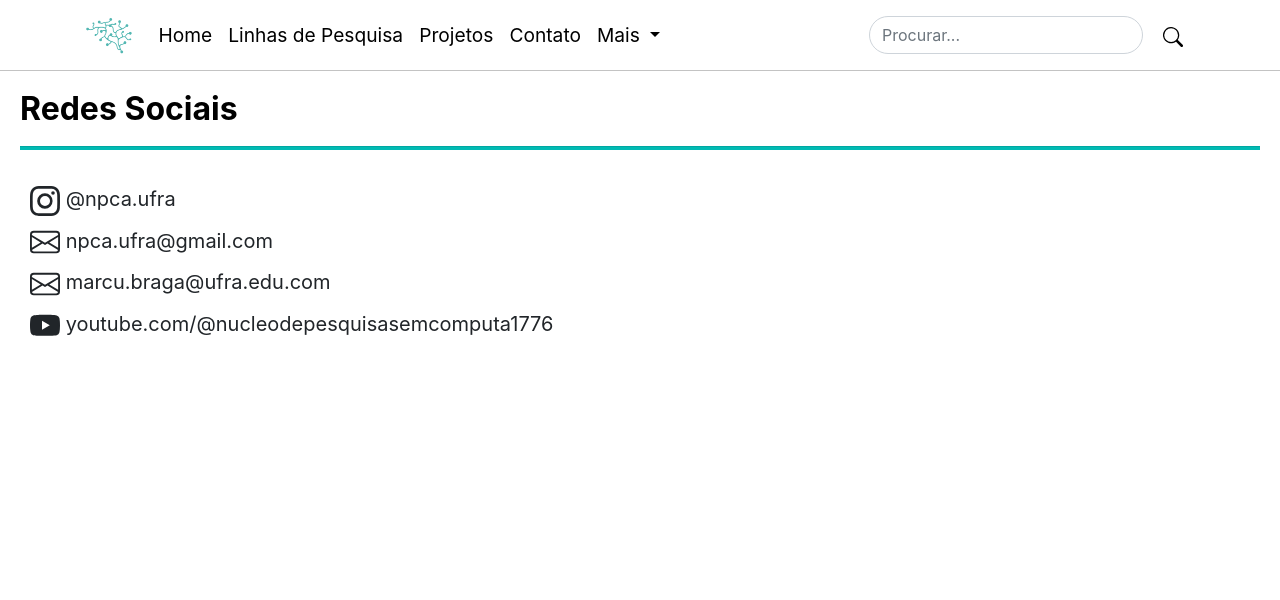
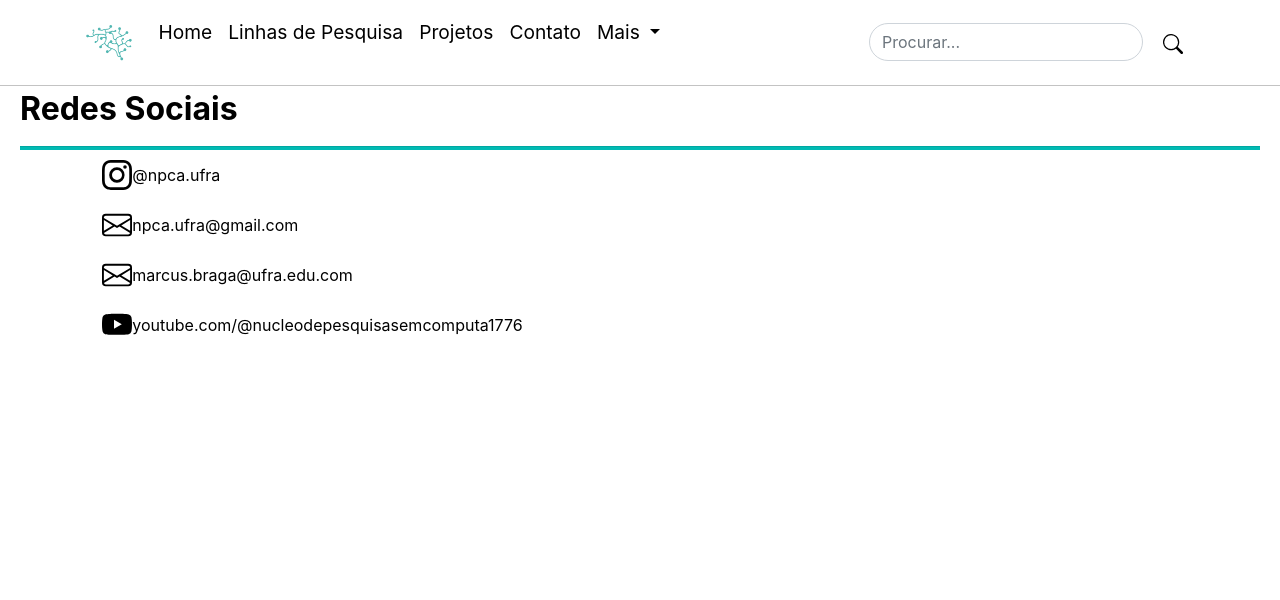
Before and after one commit to saraivanap/npca, a Django app: page /contato/ in a window 1280 px wide. Shown: the top 600 px of the page. Run offline with Django 5.2, Linux system fonts and the light colour scheme; some libraries are stand-ins or nearby versions.

Commit message:
alt contato

```diff
--- a/core/static/css/contato.css
+++ b/core/static/css/contato.css
@@ -1,11 +1,24 @@
-/* estilização para o container flexível */
-.d-flex {
-    flex-direction: column; /* organiza os itens em uma coluna */
-    align-items: flex-start; /* alinha os itens à esquerda */
-    margin-left: 30px;
+/* lista ul */
+ul {
+    list-style: none; /* remove os marcadores da lista */
+    padding: 0; /* remove o preenchimento */
 }
 
-/* estilo opcional para os itens */
-.d-flex > div {
-    margin-bottom: 10px; /* Espaçamento entre os itens */
+/* lista (li) */
+li {
+    margin-bottom: 20px; /* espaçamento inferior para cada item de lista */
 }
+
+/* links dentro dos itens de lista */
+li a {
+    color: #000; /* cor padrão dos links */
+    text-decoration: none; /* remove sublinhado */
+    display: flex; /* exibe os links como elementos flexíveis */
+    align-items: center; /* alinha os ícones e o texto centralizados verticalmente */
+    transition: color 0.3s; /* rransição suave para a cor dos links */
+}
+
+/* Estilo de hover para os links dentro dos itens de lista */
+li a:hover {
+    color: #c3c3c3; /* Cor dos links ao passar o mouse */
+}
--- a/core/templates/contato.html
+++ b/core/templates/contato.html
@@ -81,35 +81,28 @@
     <!-- título com separador -->
     <h2 class="content-title">Redes Sociais</h2>
     <hr>
-    <div class="row mt-4">
-        <div class="col">
-            <!-- container flexível para o texto -->
-            <div class="d-flex justify-content-between" style="font-size: 20px">
-                <!-- perfis -->
-                <div class="mr-3">
+
+    <div class="row">
+        <div class="col-6 d-flex justify-content-center">
+            <div style="text-align: left;">
+                <ul>
+                    <li><a href="https://www.instagram.com/npca.ufra/">
                             <svg xmlns="http://www.w3.org/2000/svg" width="30" height="30" fill="currentColor" class="bi bi-instagram" viewBox="0 0 16 16">
                             <path d="M8 0C5.829 0 5.556.01 4.703.048 3.85.088 3.269.222 2.76.42a3.9 3.9 0 0 0-1.417.923A3.9 3.9 0 0 0 .42 2.76C.222 3.268.087 3.85.048 4.7.01 5.555 0 5.827 0 8.001c0 2.172.01 2.444.048 3.297.04.852.174 1.433.372 1.942.205.526.478.972.923 1.417.444.445.89.719 1.416.923.51.198 1.09.333 1.942.372C5.555 15.99 5.827 16 8 16s2.444-.01 3.298-.048c.851-.04 1.434-.174 1.943-.372a3.9 3.9 0 0 0 1.416-.923c.445-.445.718-.891.923-1.417.197-.509.332-1.09.372-1.942C15.99 10.445 16 10.173 16 8s-.01-2.445-.048-3.299c-.04-.851-.175-1.433-.372-1.941a3.9 3.9 0 0 0-.923-1.417A3.9 3.9 0 0 0 13.24.42c-.51-.198-1.092-.333-1.943-.372C10.443.01 10.172 0 7.998 0zm-.717 1.442h.718c2.136 0 2.389.007 3.232.046.78.035 1.204.166 1.486.275.373.145.64.319.92.599s.453.546.598.92c.11.281.24.705.275 1.485.039.843.047 1.096.047 3.231s-.008 2.389-.047 3.232c-.035.78-.166 1.203-.275 1.485a2.5 2.5 0 0 1-.599.919c-.28.28-.546.453-.92.598-.28.11-.704.24-1.485.276-.843.038-1.096.047-3.232.047s-2.39-.009-3.233-.047c-.78-.036-1.203-.166-1.485-.276a2.5 2.5 0 0 1-.92-.598 2.5 2.5 0 0 1-.6-.92c-.109-.281-.24-.705-.275-1.485-.038-.843-.046-1.096-.046-3.233s.008-2.388.046-3.231c.036-.78.166-1.204.276-1.486.145-.373.319-.64.599-.92s.546-.453.92-.598c.282-.11.705-.24 1.485-.276.738-.034 1.024-.044 2.515-.045zm4.988 1.328a.96.96 0 1 0 0 1.92.96.96 0 0 0 0-1.92m-4.27 1.122a4.109 4.109 0 1 0 0 8.217 4.109 4.109 0 0 0 0-8.217m0 1.441a2.667 2.667 0 1 1 0 5.334 2.667 2.667 0 0 1 0-5.334"/>
-                  </svg>
-                  <span class="icon-text">@npca.ufra</span>
-              </div>
-              <div class="mr-3">
+                          </svg>    @npca.ufra</a></li>
+                    <li><a href="/">
                         <svg xmlns="http://www.w3.org/2000/svg" width="30" height="30" fill="currentColor" class="bi bi-envelope" viewBox="0 0 16 16">
                             <path d="M0 4a2 2 0 0 1 2-2h12a2 2 0 0 1 2 2v8a2 2 0 0 1-2 2H2a2 2 0 0 1-2-2zm2-1a1 1 0 0 0-1 1v.217l7 4.2 7-4.2V4a1 1 0 0 0-1-1zm13 2.383-4.708 2.825L15 11.105zm-.034 6.876-5.64-3.471L8 9.583l-1.326-.795-5.64 3.47A1 1 0 0 0 2 13h12a1 1 0 0 0 .966-.741M1 11.105l4.708-2.897L1 5.383z"/>
-                  </svg>
-                  <span class="icon-text">npca.ufra@gmail.com</span>
-              </div>
-              <div class="mr-3">
+                          </svg>    npca.ufra@gmail.com</a></li>
+                          <li><a href="/">
                             <svg xmlns="http://www.w3.org/2000/svg" width="30" height="30" fill="currentColor" class="bi bi-envelope" viewBox="0 0 16 16">
                                 <path d="M0 4a2 2 0 0 1 2-2h12a2 2 0 0 1 2 2v8a2 2 0 0 1-2 2H2a2 2 0 0 1-2-2zm2-1a1 1 0 0 0-1 1v.217l7 4.2 7-4.2V4a1 1 0 0 0-1-1zm13 2.383-4.708 2.825L15 11.105zm-.034 6.876-5.64-3.471L8 9.583l-1.326-.795-5.64 3.47A1 1 0 0 0 2 13h12a1 1 0 0 0 .966-.741M1 11.105l4.708-2.897L1 5.383z"/>
-                </svg>
-                <span class="icon-text">marcu.braga@ufra.edu.com</span>
-            </div>
-              <div>
+                              </svg>    marcus.braga@ufra.edu.com</a></li>
+                    <li><a href="https://www.youtube.com/@nucleodepesquisasemcomputa1776">
                         <svg xmlns="http://www.w3.org/2000/svg" width="30" height="30" fill="currentColor" class="bi bi-youtube" viewBox="0 0 16 16">
                             <path d="M8.051 1.999h.089c.822.003 4.987.033 6.11.335a2.01 2.01 0 0 1 1.415 1.42c.101.38.172.883.22 1.402l.01.104.022.26.008.104c.065.914.073 1.77.074 1.957v.075c-.001.194-.01 1.108-.082 2.06l-.008.105-.009.104c-.05.572-.124 1.14-.235 1.558a2.01 2.01 0 0 1-1.415 1.42c-1.16.312-5.569.334-6.18.335h-.142c-.309 0-1.587-.006-2.927-.052l-.17-.006-.087-.004-.171-.007-.171-.007c-1.11-.049-2.167-.128-2.654-.26a2.01 2.01 0 0 1-1.415-1.419c-.111-.417-.185-.986-.235-1.558L.09 9.82l-.008-.104A31 31 0 0 1 0 7.68v-.123c.002-.215.01-.958.064-1.778l.007-.103.003-.052.008-.104.022-.26.01-.104c.048-.519.119-1.023.22-1.402a2.01 2.01 0 0 1 1.415-1.42c.487-.13 1.544-.21 2.654-.26l.17-.007.172-.006.086-.003.171-.007A100 100 0 0 1 7.858 2zM6.4 5.209v4.818l4.157-2.408z"/>
-                  </svg>
-                  <span class="icon-text">youtube.com/@nucleodepesquisasemcomputa1776</span>
-              </div>
+                          </svg>    youtube.com/@nucleodepesquisasemcomputa1776</a></li>
+                </ul>
             </div>
         </div>
     </div>
```
Lines whose indentation alone changed are shown as unchanged.
